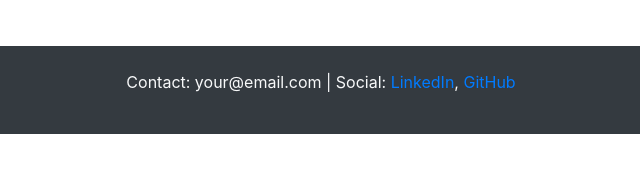
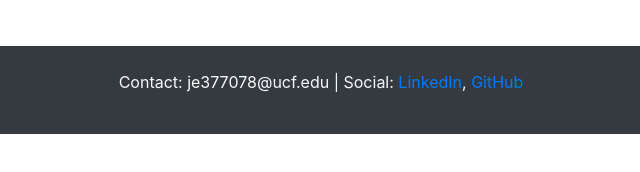
Before and after one commit to JenniferSantana19/React-Portfolio, a plain HTML site: page index.html in a window 1280 px wide. Shown: the part 602-774 px from the top of the page, 319-959 px from the left. Drawn offline with nearby package versions, Linux system fonts and the light colour scheme.

Commit message:
Update index.html

```diff
--- a/index.html
+++ b/index.html
@@ -36,7 +36,7 @@
 </main>
 
 <footer class="bg-dark text-light text-center py-4">
-    <p>Contact: your@email.com | Social: <a href="#">LinkedIn</a>, <a href="#">GitHub</a></p>
+    <p>Contact: je377078@ucf.edu | Social: <a href="#">LinkedIn</a>, <a href="#">GitHub</a></p>
 </footer>
 
 <!-- Bootstrap JS -->
```
